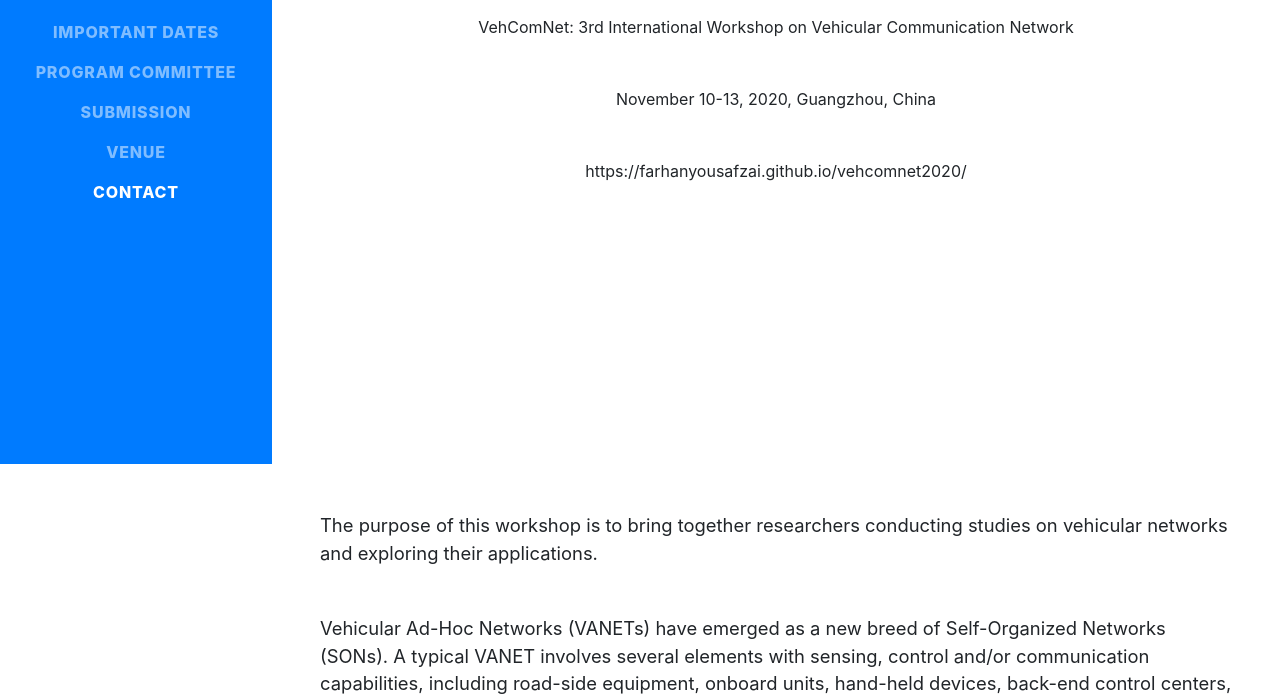
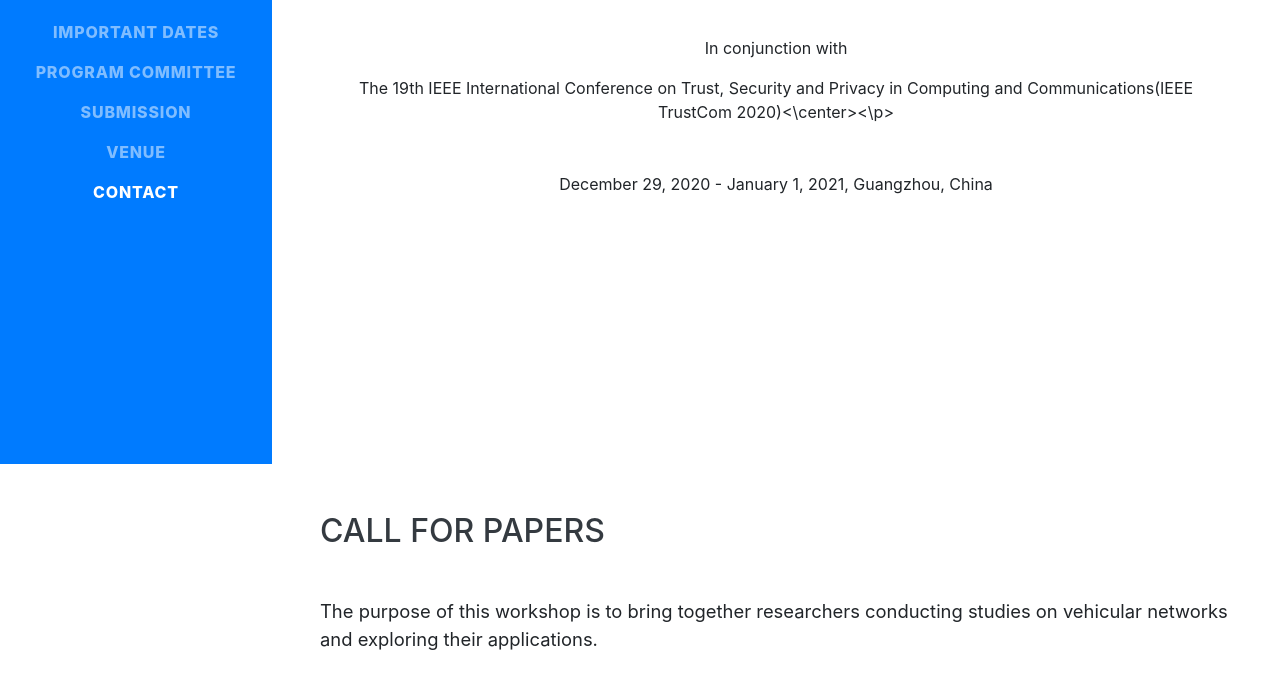
Before and after one commit to farhanyousafzai/vehcomnet2020, a website with bundled scripts: page index.html in a window 1280 px wide. Shown: the part 336-1035 px from the top of the page. Built offline with nearby package versions, Linux system fonts and the light colour scheme; a web font is replaced by a local one.

Commit message:
Update index.html

```diff
--- a/index.html
+++ b/index.html
@@ -67,17 +67,18 @@
 
     <section class="resume-section p-3 p-lg-5 d-flex align-items-center" id="Introduction">
       <div class="w-100">
-        <h2 class="mb-5">Introduction</h2>
+
         <p class="lead mb-5"> <center> VehComNet: 3rd International Workshop on Vehicular Communication Network </center></p>
-        <p class="lead mb-5"><center> November 10-13, 2020, Guangzhou, China</center></p>
-        <p class="lead mb-5"><center> https://farhanyousafzai.github.io/vehcomnet2020/ </center></p>
+        <p class="lead mb-5"><center> In conjunction with</center></p>
+        <p><center>The 19th IEEE International Conference on Trust, Security and Privacy in Computing and Communications(IEEE TrustCom 2020)<\center><\p>
+        <p class="lead mb-5"><center> December 29, 2020 - January 1, 2021, Guangzhou, China </center></p>
 
 
       </div>
     </section>
     <section class="resume-section p-3 p-lg-5 d-flex align-items-center" id="Call for Papers">
       <div class="w-100">
-
+        <h2 class="mb-5">Call for Papers</h2>
         <p class="lead mb-5">The purpose of this workshop is to bring together researchers conducting studies on vehicular networks and exploring their applications. </p>
 
       <p class="lead mb-5">Vehicular Ad-Hoc Networks (VANETs) have emerged as a new breed of Self-Organized Networks (SONs). A typical VANET involves several elements with sensing, control and/or communication capabilities, including road-side equipment, onboard units, hand-held devices, back-end control centers, and so forth. There are different communication technologies that cohere all the VANET elements to form a single intelligent system. Examples of those technologies include, but are not limited to, LTE-A, DSRC/WAVE, WiFi, and high data-rate 5G and beyond communication services. These technologies are used to communicate content within the network through vehicle-to-vehicle (V2V), vehicle-to-infrastructure (V2I), vehicle-to-pedestrian (V2P), and/or vehicle-to-everything (V2X) communication paradigms thereby creating a network called Internet of Vehicles (IoV). </p>
```
